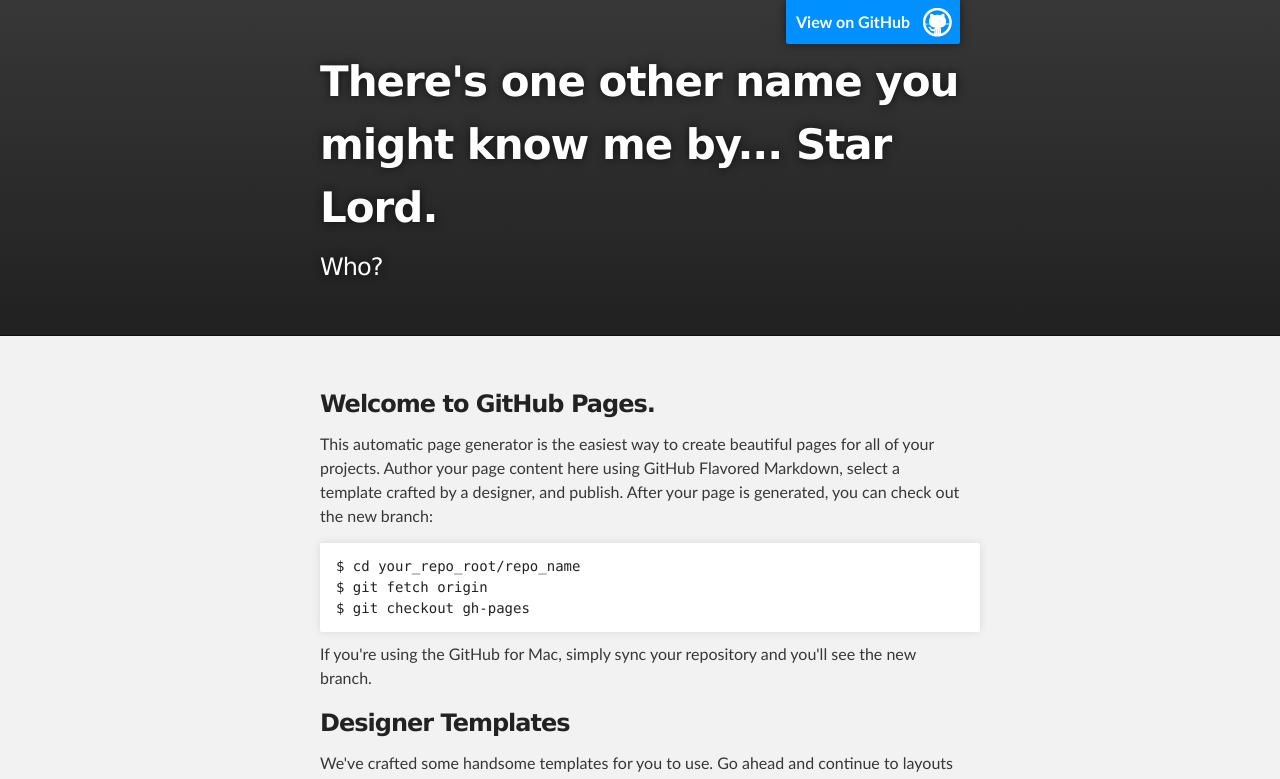
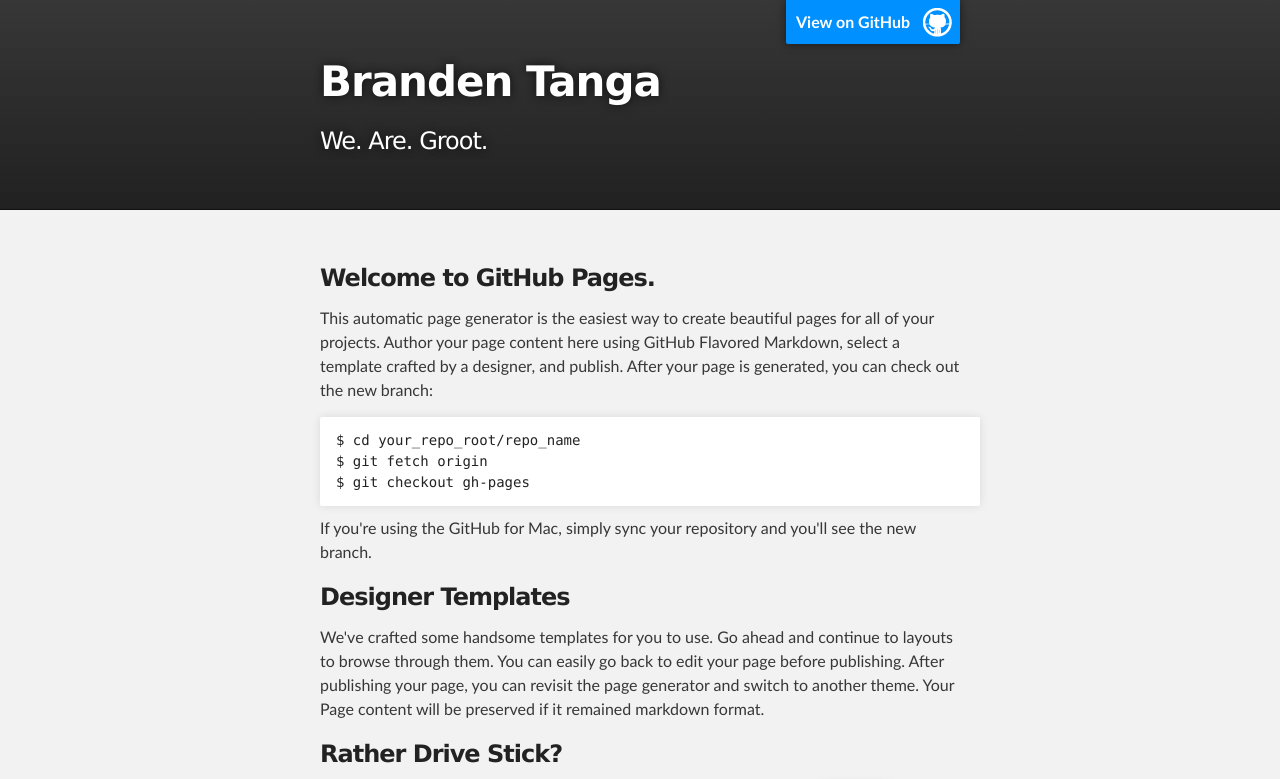
Before and after one commit to brandentanga/brandentanga.github.io, a plain HTML site: page index.html in a window 1280 px wide. Shown: the top 779 px of the page. Drawn offline with Linux system fonts and the light colour scheme.

Commit message:
Replace master branch with page content via GitHub

```diff
--- a/index.html
+++ b/index.html
@@ -4,11 +4,11 @@
   <head>
     <meta charset='utf-8'>
     <meta http-equiv="X-UA-Compatible" content="chrome=1">
-    <meta name="description" content="There&#39;s one other name you might know me by... Star Lord. : Who?">
+    <meta name="description" content="Branden Tanga : We. Are. Groot.">
 
     <link rel="stylesheet" type="text/css" media="screen" href="stylesheets/stylesheet.css">
 
-    <title>There&#39;s one other name you might know me by... Star Lord.</title>
+    <title>Branden Tanga</title>
   </head>
 
   <body>
@@ -18,8 +18,8 @@
         <header class="inner">
           <a id="forkme_banner" href="https://github.com/brandentanga">View on GitHub</a>
 
-          <h1 id="project_title">There&#39;s one other name you might know me by... Star Lord.</h1>
-          <h2 id="project_tagline">Who?</h2>
+          <h1 id="project_title">Branden Tanga</h1>
+          <h2 id="project_tagline">We. Are. Groot.</h2>
 
         </header>
     </div>
```
Also changed, not shown: params.json (+1 -1 lines).
